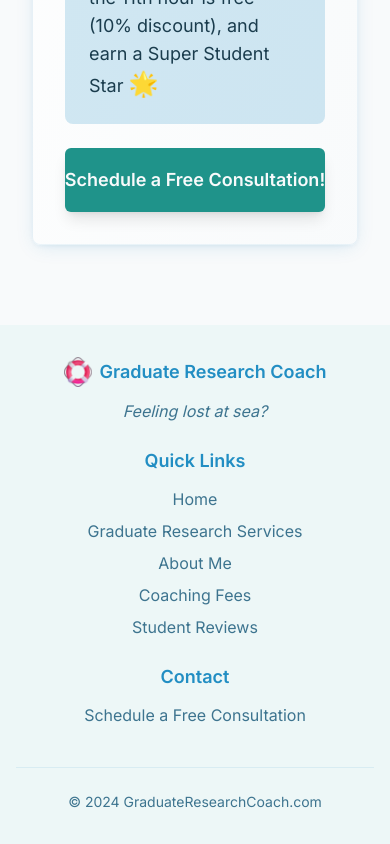
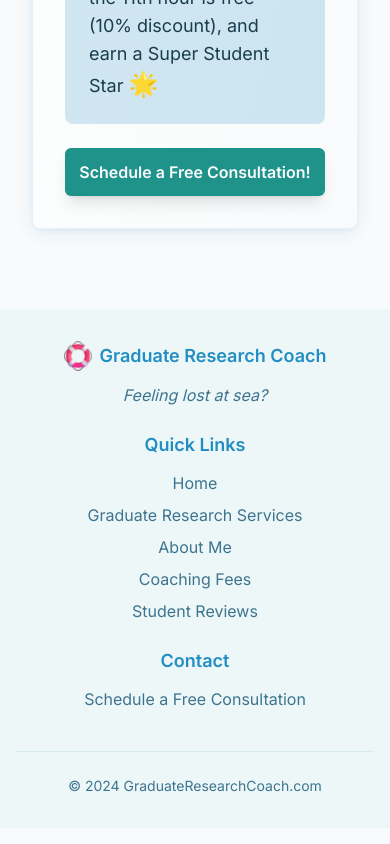
Before and after one commit to lame-o/dads-website, a Next.js app: page /coaching-fees in a window 390 px wide. Shown: the part 1472-2316 px from the top of the page. Built offline with nearby package versions, Linux system fonts and the light colour scheme.

Commit message:
mobile button text wrapping

```diff
--- a/app/coaching-fees/page.tsx
+++ b/app/coaching-fees/page.tsx
@@ -46,8 +46,8 @@
             </div>
 
             <div className="mt-8">
-              <Button variant="default" className="bg-accent text-accent-foreground hover:bg-accent/85 shadow-lg hover:shadow-xl transition-all duration-300 w-full py-8 text-lg" asChild>
-                <a href="mailto:ryanhdwight@yahoo.com?subject=Request%20for%20Free%2030-Minute%20Consultation"><span className="font-semibold">Schedule a Free Consultation!</span></a>
+              <Button variant="default" className="bg-accent text-accent-foreground hover:bg-accent/85 shadow-lg hover:shadow-xl transition-all duration-300 w-full py-6 md:py-8 text-base md:text-lg" asChild>
+                <a href="mailto:ryanhdwight@yahoo.com?subject=Request%20for%20Free%2030-Minute%20Consultation"><span className="font-semibold px-2 md:px-0">Schedule a Free Consultation!</span></a>
               </Button>
             </div>
           </div>
```
